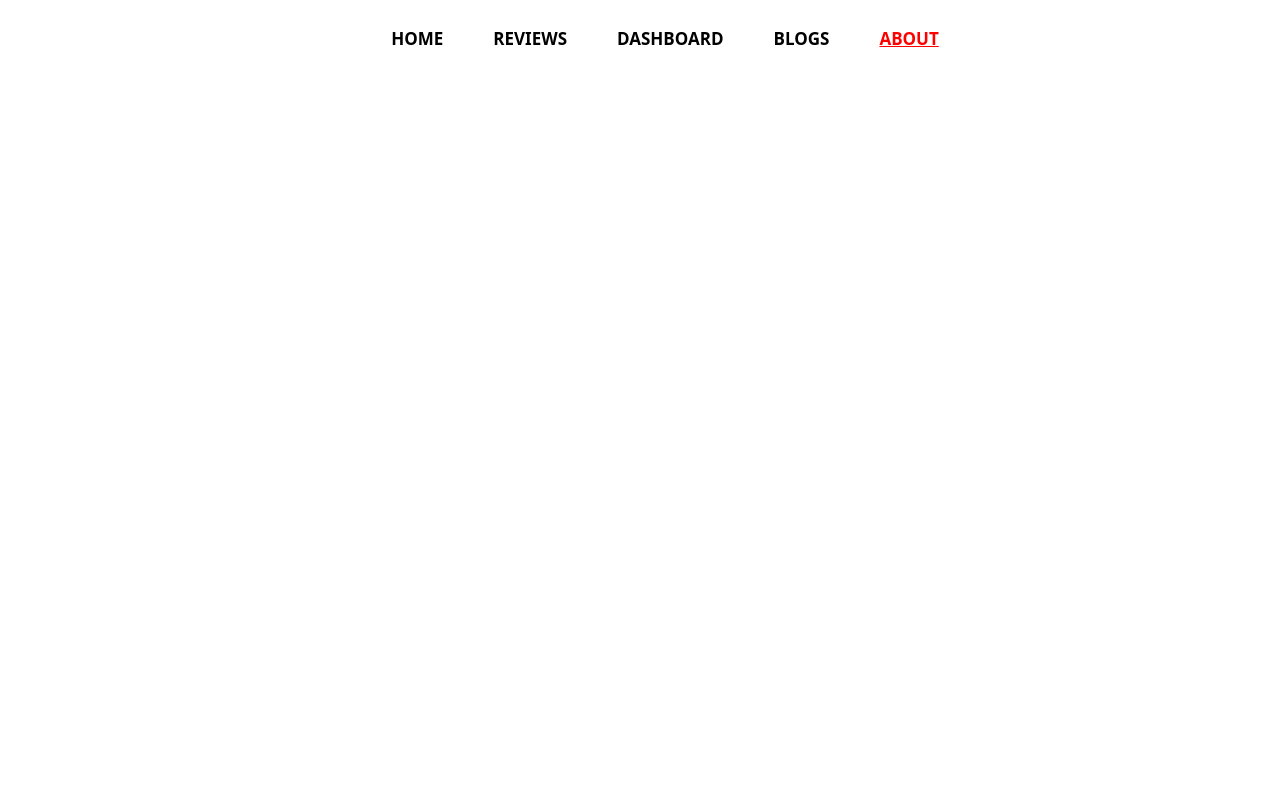
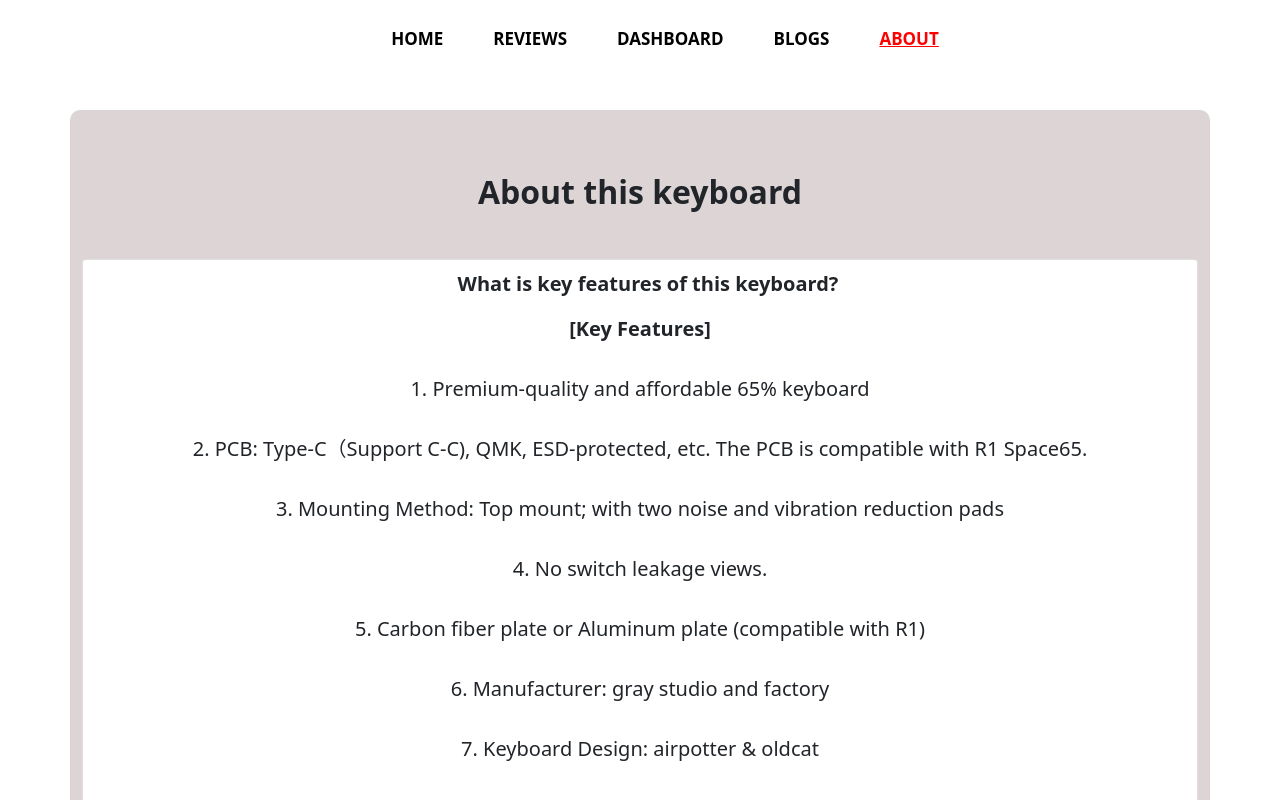
Before and after one commit to MehruzSaif/QWERTY-analysis, a React (Create React App) app: page /about in a window 1280 px wide. Shown: the top 800 px of the page. Built offline with nearby package versions, Linux system fonts and the light colour scheme.

Commit message:
writing changed in about

```diff
--- a/src/components/About/About.js
+++ b/src/components/About/About.js
@@ -2,9 +2,57 @@ import React from 'react';
 
 const About = () => {
     return (
-        <div>
+        <div className='container question my-5'>
+            <h2 className="text-center fw-bold my-5 faq">About this keyboard</h2>
 
-        </div>
+            <div id="accordionExample">
+                <div className="accordion-item mb-1">
+                    <h2 className="accordion-header" id="headingOne">
+                        <button className="accordion border-0 fs-5 ms-3 fw-bold bg-white" type="button"
+                            data-bs-toggle="collapse" data-bs-target="#collapseOne" aria-expanded="true"
+                            aria-controls="collapseOne">
+                            What is key features of this keyboard?
+                        </button>
+                    </h2>
+                    <div id="collapseOne" className="accordion-collapse collapse show" aria-labelledby="headingOne"
+                        data-bs-parent="#accordionExample">
+                        <div className="accordion-body fs-5 fw-light">
+                            <strong>
+                                <b>[Key Features]</b><br /><br />
+                                1. Premium-quality and affordable 65% keyboard<br /> <br />
+                                2. PCB: Type-C（Support C-C), QMK, ESD-protected, etc. The PCB is compatible with R1 Space65.<br /> <br />
+                                3. Mounting Method: Top mount; with two noise and vibration reduction pads<br /> <br />
+                                4. No switch leakage views.<br /> <br />
+                                5. Carbon fiber plate or Aluminum plate (compatible with R1)<br /> <br />
+                                6. Manufacturer: gray studio and factory<br /> <br />
+                                7. Keyboard Design: airpotter & oldcat<br /> <br />
+                                8. PCB Design: DEMO Studio <br /> <br /><br /> <br />
+
+
+
+                                <b>[SPACE65:CyberVoyager Package Includes]</b><br /><br />
+
+                                Each unit will include the following:
+                                1x case, top and bottom<br /> <br />
+                                1x LED badge<br /> <br />
+                                1x weight<br /> <br />
+                                1x badge<br /> <br />
+                                1x L-shaped badge<br /> <br />
+                                1x PCB<br /> <br />
+                                1X LED diffuser<br /> <br />
+                                1x vibration reduction pad<br /> <br />
+                                1x noise reduction pad<br /> <br />
+                                1x screwdriver (graystudio brand)<br /> <br />
+                                1x tweezer (do test the PCB before soldering!)<br /> <br />
+                                1x instructional manual<br /> <br />
+                                Screws, rubber feet, some backup SMD LEDs, box designed by airpotter.<br /> <br />
+
+                            </strong>
+                        </div>
+                    </div>
+                </div>
+            </div>
+        </div >
     );
 };
 
```
